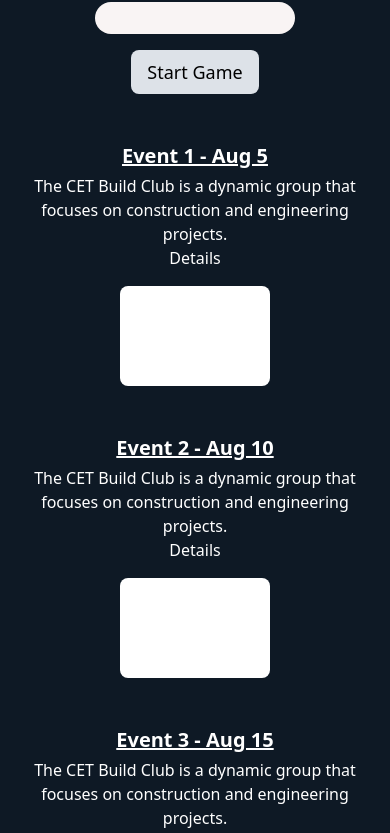
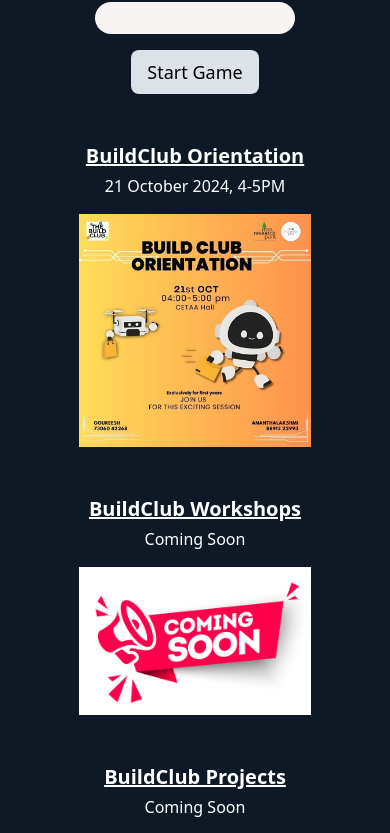
Before and after one commit to BuildClubCET/BuildClubWebsite, a React (Vite) app in the folder client/: page / in a window 390 px wide. Shown: the part 1233-2066 px from the top of the page. Built offline with nearby package versions, Linux system fonts and the light colour scheme.

Commit message:
Minor fixes and events added

```diff
--- a/client/src/components/Events.jsx
+++ b/client/src/components/Events.jsx
@@ -1,4 +1,6 @@
 import React, { forwardRef, useEffect, useState } from 'react';
+
+import eventData from '../data';
 
 const Events = forwardRef( ({eventRef},ref) => {
   const [showEvents, setShowEvents] = useState(false);
@@ -96,7 +98,7 @@
               </div>
             ) : isDraw ? (
               <div className="mt-5 text-center">
-                <h2 className="text-xl md:text-2xl">It's a Draw!</h2>
+                <h2 className="text-xl md:text-2xl">It&apos;s a Draw!</h2>
                 <button
                   className="mt-4 px-4 py-2 text-lg md:text-xl bg-[#dde2e8] text-black rounded-lg hover:bg-[#062546] transition"
                   onClick={resetGame}
@@ -111,20 +113,21 @@
         </div>
 
         <div className="flex-1 md:ml-12 space-y-8">
-          {['Event 1 - Aug 5', 'Event 2 - Aug 10', 'Event 3 - Aug 15'].map((event, index) => (
+          {eventData.map((event, index) => (
             <div
               key={index}
               className={`flex flex-col md:flex-row items-center space-y-4 md:space-y-0 md:space-x-5 ${showEvents ? 'opacity-100' : 'opacity-0'} transition-opacity`}
             >
               <div className="border-l-2 border-white h-full hidden md:block"></div>
               <div className="flex-1 text-center md:text-left">
-                <h2 className="text-xl md:text-2xl underline font-bold">{event}</h2>
+                <h2 className="text-xl md:text-2xl underline font-bold">{event.title}</h2>
                 <p className="mt-1">
-                  The CET Build Club is a dynamic group that focuses on construction and engineering projects.
+                  {event.date}
                 </p>
-                <p>Details</p>
               </div>
-              <div className="w-[150px] md:w-[200px] h-[100px] md:h-[130px] bg-white rounded-lg transform hover:scale-110 transition"></div>
+              <div className="w-[65%] h-auto md:w-[40%] bg-white rounded-lg transform hover:scale-110 transition">
+                <img src={event.img} className='h-full w-full'/>
+              </div>
             </div>
           ))}
         </div>
--- a/client/src/components/Slider.jsx
+++ b/client/src/components/Slider.jsx
@@ -73,7 +73,7 @@
           <SwiperSlide
             key={index}
           >
-            <div className="my-[10px] bg-black rounded-xl">
+            <div className="my-[10px] rounded-xl flex flex-col items-center justify-center">
               <div className="h-[16rem] w-[16rem] md:h-[22rem] md:w-[22rem]">
                 <img
                   src={s.img}
@@ -81,7 +81,7 @@
                   className="rounded-t-xl"
                 />
               </div>
-              <div className="text-center my-[3px]">
+              <div className="text-center py-[3px] bg-black w-full rounded-b-xl">
                 <h3 className="text-lg font-bold text-white">{s.name}</h3>
                 <p className="text-sm text-gray-200">{s.title}</p>
               </div>
--- a/client/src/components/Team.jsx
+++ b/client/src/components/Team.jsx
@@ -39,17 +39,7 @@
       <footer className="bg-[#04131a]">
         <div className="bg-[#04131a] w-full max-w-screen-xl mx-auto py-4 md:py-8">
           <div className="flex flex-wrap justify-center space-x-4 md:space-x-5 rtl:space-x-reverse">
-            <div className="bg-[#d9d9d9] p-2 md:p-4 rounded-3xl flex space-x-4 md:space-x-6">
-              {/* Facebook */}
-              <a href="#" className="text-[#04131a] hover:text-gray-900 dark:hover:text-white">
-                <div className="w-8 h-8 md:w-12 md:h-12 flex items-center justify-center rounded-full bg-white shadow-lg">
-                  <svg className="w-6 h-6 md:w-8 md:h-8" aria-hidden="true" xmlns="http://www.w3.org/2000/svg" fill="currentColor" viewBox="0 0 8 19">
-                    <path fillRule="evenodd" d="M6.135 3H8V0H6.135a4.147 4.147 0 0 0-4.142 4.142V6H0v3h2v9.938h3V9h2.021l.592-3H5V3.591A.6.6 0 0 1 5.592 3h.543Z" clipRule="evenodd" />
-                  </svg>
-                  <span className="sr-only">Facebook page</span>
-                </div>
-              </a>
-
+            <div className="bg-[#d9d9d9] mt-6 md:mt-0 p-2 md:p-4 rounded-3xl flex space-x-4 md:space-x-6">
               {/* Discord */}
               <a href="#" className="text-[#04131a] hover:text-gray-900 dark:hover:text-white">
                 <div className="w-8 h-8 md:w-12 md:h-12 flex items-center justify-center rounded-full bg-white shadow-lg">
--- /dev/null
+++ b/client/src/data.jsx
@@ -0,0 +1,22 @@
+import img1 from './assets/events/orientation.jpg'
+import comingSoon from './assets/events/comingSoon.jpg'
+
+const eventData=[
+    {
+        img:img1,
+        title:'BuildClub Orientation',
+        date:'21 October 2024, 4-5PM',
+    },
+    {
+        img:comingSoon,
+        title:'BuildClub Workshops',
+        date:'Coming Soon',
+    },
+    {
+        img:comingSoon,
+        title:'BuildClub Projects',
+        date:'Coming Soon',
+    },
+];
+
+export default eventData;
```
Also changed, not shown: client/src/assets/events/comingSoon.jpg (added), client/src/assets/events/orientation.jpg (added).
